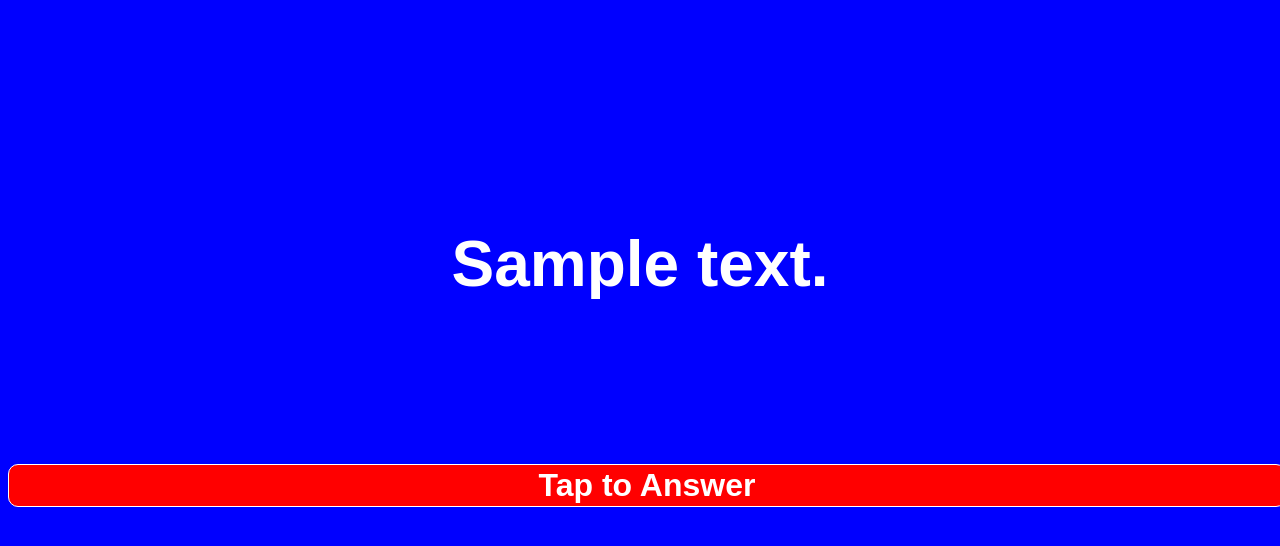
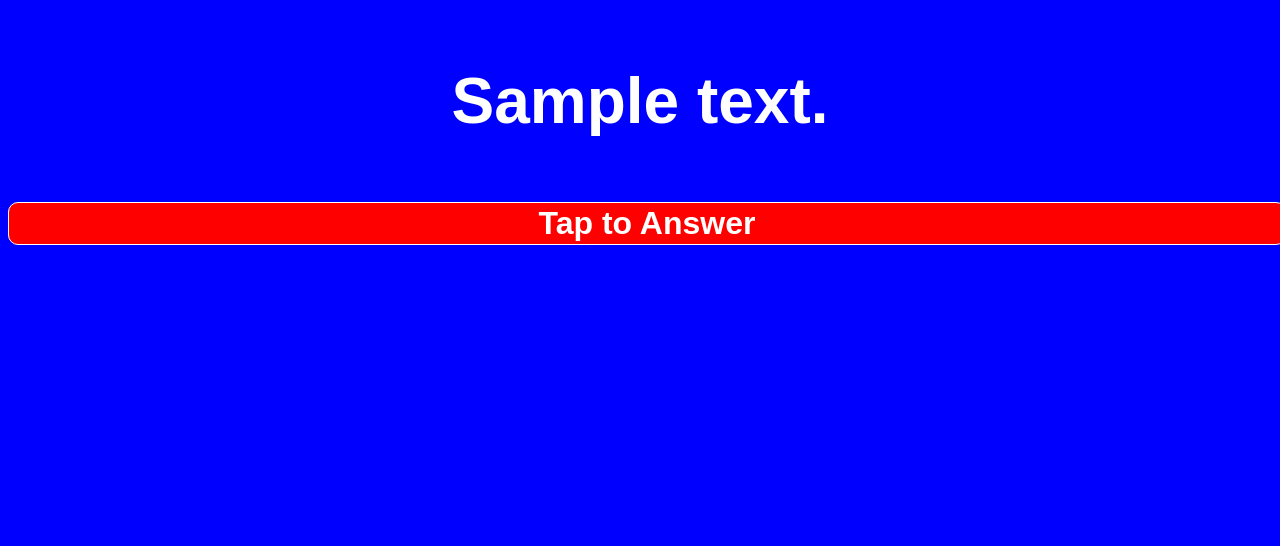
Before and after one commit to emilylutz/jeopardy, a Django app: page /1/1/1 in a window 1280 px wide. Shown: the top 546 px of the page. Run offline with Django 3.2, Linux system fonts and the light colour scheme; tables that the repository leaves empty hold one stand-in row (values such as "Sample post").

Commit message:
fixed too large screen

```diff
--- a/jeopardy/templates/answer.html
+++ b/jeopardy/templates/answer.html
@@ -10,7 +10,6 @@ body {
 
 div.Answer {
     width: auto;
-    height: 400px;
     border: none;
     background:blue;
     color: white;
@@ -41,9 +40,6 @@ div.TeamList {
 p.MiddleAlign  {
   position: relative;
   top: 50%;
-  -webkit-transform: translateY(-50%);
-  -ms-transform: translateY(-50%);
-  transform: translateY(-50%);
 }
 .TeamButton{
     color: white;
--- a/jeopardy/templates/team_selected.html
+++ b/jeopardy/templates/team_selected.html
@@ -10,7 +10,6 @@ body {
 
 div.Answer {
     width: auto;
-    height: 400px;
     border: none;
     background:blue;
     color: white;
@@ -19,6 +18,7 @@ div.Answer {
     font-weight: bold;
     font-size: 400%;
 }
+
 div.SelectTeamToAnswer {
     width: auto;
     height: Auto;
```
